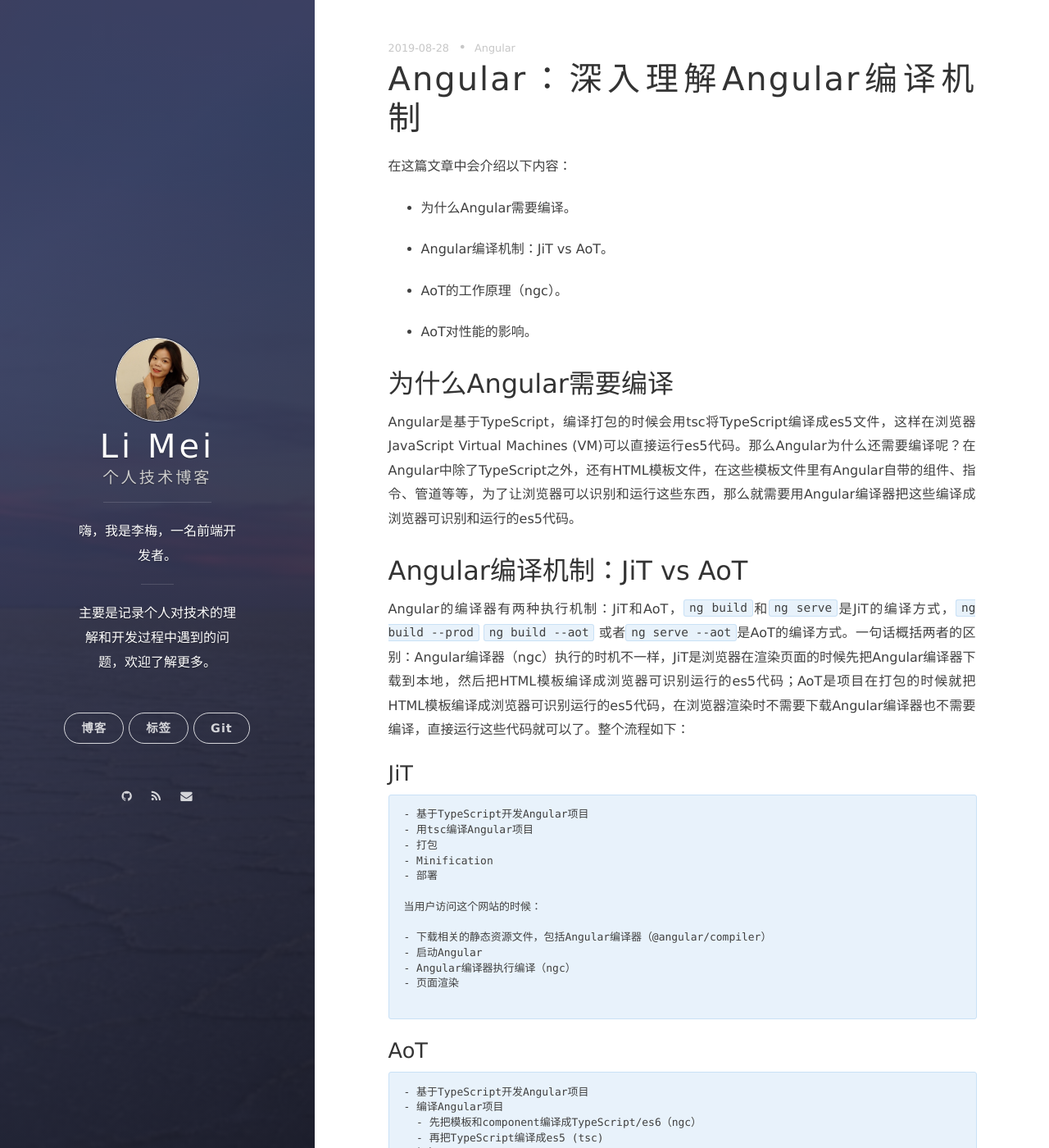
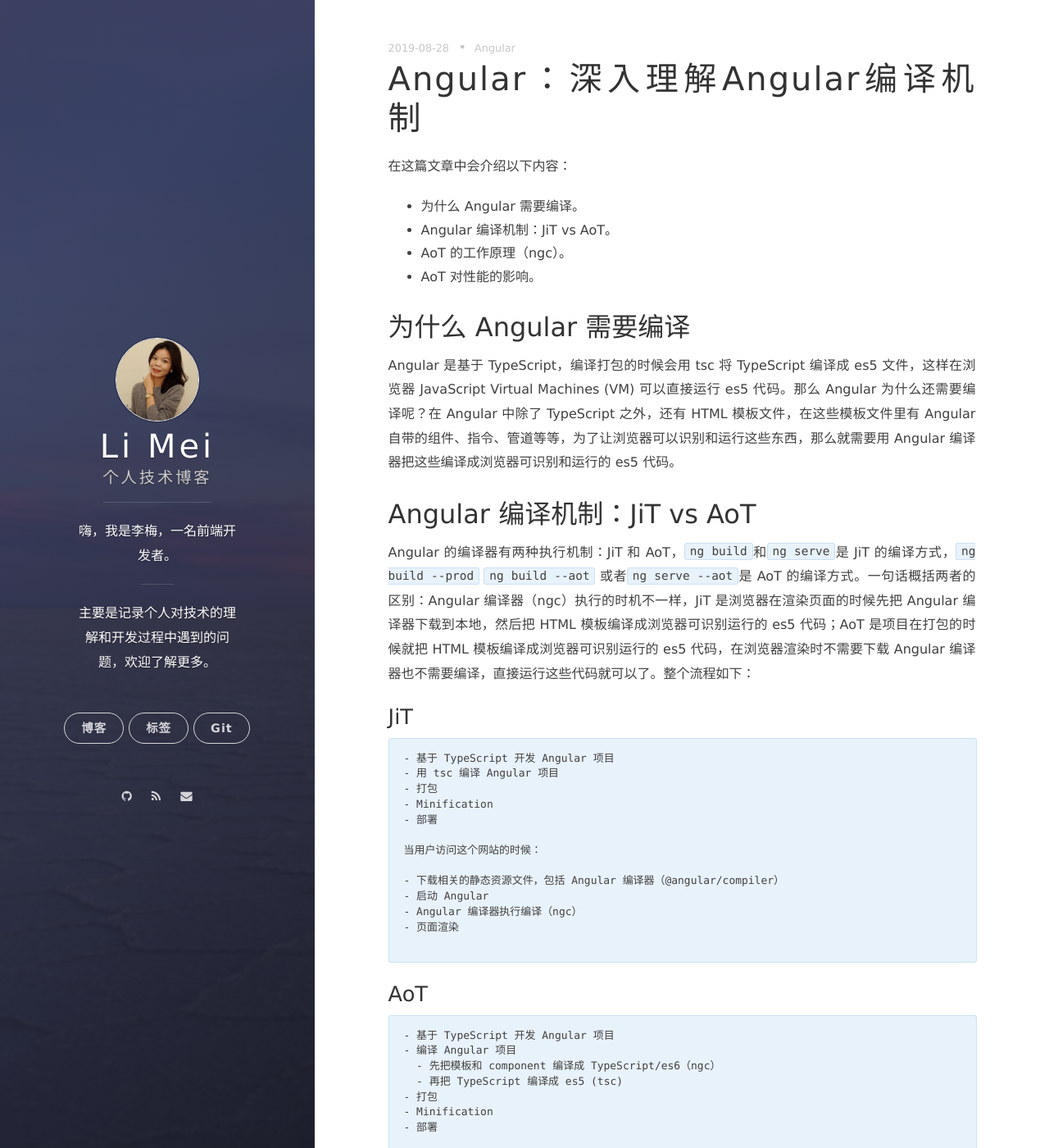
Before and after one commit to LiMeii/LiMeii.github.io, a Jekyll site: the page built from _posts/2019-08-28-angular-compiler.md, in a window 1280 px wide and 1400 px high. Shown: the whole window at 82% size. Built offline with Jekyll 4.4.1, drawn with Linux system fonts in a browser that asks for light colours; nearby versions of some CDN libraries; some of the changed text lies outside the part shown.

Commit message:
add whitespace for english words

````diff
--- a/_posts/2019-08-28-angular-compiler.md
+++ b/_posts/2019-08-28-angular-compiler.md
@@ -5,59 +5,55 @@ layout: post
 ---
 
 在这篇文章中会介绍以下内容：
-
-- 为什么Angular需要编译。
-
-- Angular编译机制：JiT vs AoT。
-
-- AoT的工作原理（ngc）。
-
-- AoT对性能的影响。
+- 为什么 Angular 需要编译。
+- Angular 编译机制：JiT vs AoT。
+- AoT 的工作原理（ngc）。
+- AoT 对性能的影响。
 
 
-## 为什么Angular需要编译
+## 为什么 Angular 需要编译
 
-Angular是基于TypeScript，编译打包的时候会用tsc将TypeScript编译成es5文件，这样在浏览器JavaScript Virtual Machines (VM)可以直接运行es5代码。那么Angular为什么还需要编译呢？在Angular中除了TypeScript之外，还有HTML模板文件，在这些模板文件里有Angular自带的组件、指令、管道等等，为了让浏览器可以识别和运行这些东西，那么就需要用Angular编译器把这些编译成浏览器可识别和运行的es5代码。
+Angular 是基于 TypeScript，编译打包的时候会用 tsc 将 TypeScript 编译成 es5 文件，这样在浏览器 JavaScript Virtual Machines (VM) 可以直接运行 es5 代码。那么 Angular 为什么还需要编译呢？在 Angular 中除了 TypeScript 之外，还有 HTML 模板文件，在这些模板文件里有 Angular 自带的组件、指令、管道等等，为了让浏览器可以识别和运行这些东西，那么就需要用 Angular 编译器把这些编译成浏览器可识别和运行的 es5 代码。
 
-## Angular编译机制：JiT vs AoT
+## Angular 编译机制：JiT vs AoT
 
-Angular的编译器有两种执行机制：JiT和AoT，```ng build```和```ng serve```是JiT的编译方式，```ng build --prod``` ```ng build --aot``` 或者```ng serve --aot```是AoT的编译方式。一句话概括两者的区别：Angular编译器（ngc）执行的时机不一样，JiT是浏览器在渲染页面的时候先把Angular编译器下载到本地，然后把HTML模板编译成浏览器可识别运行的es5代码；AoT是项目在打包的时候就把HTML模板编译成浏览器可识别运行的es5代码，在浏览器渲染时不需要下载Angular编译器也不需要编译，直接运行这些代码就可以了。整个流程如下：
+Angular 的编译器有两种执行机制：JiT 和 AoT，```ng build```和```ng serve```是 JiT 的编译方式，```ng build --prod``` ```ng build --aot``` 或者```ng serve --aot```是 AoT 的编译方式。一句话概括两者的区别：Angular 编译器（ngc）执行的时机不一样，JiT 是浏览器在渲染页面的时候先把 Angular 编译器下载到本地，然后把 HTML 模板编译成浏览器可识别运行的 es5 代码；AoT 是项目在打包的时候就把 HTML 模板编译成浏览器可识别运行的 es5 代码，在浏览器渲染时不需要下载 Angular 编译器也不需要编译，直接运行这些代码就可以了。整个流程如下：
 
 ### JiT
 ```
-- 基于TypeScript开发Angular项目
-- 用tsc编译Angular项目
+- 基于 TypeScript 开发 Angular 项目
+- 用 tsc 编译 Angular 项目
 - 打包
 - Minification
 - 部署
 
 当用户访问这个网站的时候：
 
-- 下载相关的静态资源文件，包括Angular编译器（@angular/compiler）
-- 启动Angular
-- Angular编译器执行编译（ngc）
+- 下载相关的静态资源文件，包括 Angular 编译器（@angular/compiler）
+- 启动 Angular
+- Angular 编译器执行编译（ngc）
 - 页面渲染
 
 ```
 
 ### AoT
 ```
-- 基于TypeScript开发Angular项目
-- 编译Angular项目
-  - 先把模板和component编译成TypeScript/es6（ngc）
-  - 再把TypeScript编译成es5 (tsc)
+- 基于 TypeScript 开发 Angular 项目
+- 编译 Angular 项目
+  - 先把模板和 component 编译成 TypeScript/es6（ngc）
+  - 再把 TypeScript 编译成 es5 (tsc)
 - 打包
 - Minification
 - 部署
 
 当用户访问网站的时候：
 
-- 下载相关的静态资源文件，不需要下载Angular编译器（@angular/compiler）
-- 启动Angular
+- 下载相关的静态资源文件，不需要下载 Angular 编译器（@angular/compiler）
+- 启动 Angular
 - 页面渲染
 ```
 
-从上面的流程可以看出，用AoT编译方式打包，在页面渲染的时候不需要下载Angular编译器代码，也不需要执行编译，而是直接渲染页面。从性能上来说，AoT要胜过JiT。除了编译时机不同，我们还可以通过代码来看看两种编译方式的bundle文件有什么区别。创建一个Angular项目，然后运行```ng build``` ```ng build --prod```来看看最后编译文件有什么不同。
+从上面的流程可以看出，用 AoT 编译方式打包，在页面渲染的时候不需要下载 Angular 编译器代码，也不需要执行编译，而是直接渲染页面。从性能上来说，AoT 要胜过 JiT。除了编译时机不同，我们还可以通过代码来看看两种编译方式的 bundle 文件有什么区别。创建一个 Angular 项目，然后运行```ng build``` ```ng build --prod```来看看最后编译文件有什么不同。
 
 
 示例源码在这里：【[angular-performance](https://github.com/LiMeii/angular-performance)】
@@ -81,7 +77,7 @@
  - styles.css
 ```
 
-其中deep-understanding-aot组件，用来显示当前时间，代码如下：
+其中 deep-understanding-aot 组件，用来显示当前时间，代码如下：
 
 ```ts
 // deep-understanding-aot.component.ts
@@ -112,34 +108,34 @@ export class DeepUnderstandingComponent implements OnInit {
 ```
 
 
-**运行ng build（JiT）**
+**运行 ng build（JiT）**
 
 
 编译之后的文件如下：
 ![angular-compiler](/assets/images/posts/angular/angular-compiler01.png){:height="100%" width="100%"}
 
-我们可以看到vendor文件最大，vendor-es5.js有3882KB，vendor-es2015.js有3856KB。我们可以通过工具【[source-map-explorer](https://github.com/danvk/source-map-explorer)】来看看vendor文件里到底有什么。
+我们可以看到 vendor 文件最大，vendor-es5.js 有3882KB，vendor-es2015.js 有3856KB。我们可以通过工具【[source-map-explorer](https://github.com/danvk/source-map-explorer)】来看看 vendor 文件里到底有什么。
 
 ```
-//先安装source-map-explorer
+//先安装 source-map-explorer
 npm install -g source-map-explorer
 
-// 运行如下命令，查看vendor-es5.js
+// 运行如下命令，查看 vendor-es5.js
 npx source-map-explorer dist/angular-performance/vendor-es5.js
 ```
-vendor-es5.js文件结构如下;
+vendor-es5.js 文件结构如下;
 ![angular-compiler](/assets/images/posts/angular/angular-compiler02.png){:height="100%" width="100%"}
 
-我们可以看到因为JiT是在页面渲染的时候编译模板文件，所以需要打包compiler源码，compiler源码就有1.32M！DeepUnderstandingComponent对应的bundle文件(JiT)是：modules-deep-understanding-aot-deep-understanding-aot-module-es5.js，我们来看看文件内容：
+我们可以看到因为 JiT 是在页面渲染的时候编译模板文件，所以需要打包 compiler 源码，compiler 源码就有 1.32M！ DeepUnderstandingComponent 对应的 bundle 文件(JiT)是：modules-deep-understanding-aot-deep-understanding-aot-module-es5.js，我们来看看文件内容：
 
 ![angular-compiler](/assets/images/posts/angular/angular-compiler05.png){:height="100%" width="100%"}
 
-从上面的图片我们可以看到，JiT编译在打包过程中不会编译模板文件，HTML直接以内联的方式放在bundle文件里，保留了Angular的 { { } } 和 date pipe；component只是把TypeScript语法编译成了es5的语法。
+从上面的图片我们可以看到，JiT 编译在打包过程中不会编译模板文件，HTML 直接以内联的方式放在 bundle 文件里，保留了 Angular 的 { { } } 和 date pipe；component 只是把 TypeScript 语法编译成了 es5 的语法。
 
-**运行ng build:prod（AoT）**
+**运行 ng build:prod（AoT）**
 
 
-默认```ng build:prod```不会产生source map文件，由于我们需要用source-map-explorer工具分析bundle文件结构，所以需要在运行```ng build:prod```也产生source map文件。需要改动angular.json文件配置，改动如下：
+默认```ng build:prod```不会产生 source map 文件，由于我们需要用 source-map-explorer 工具分析 bundle 文件结构，所以需要在运行```ng build:prod```也产生 source map 文件。需要改动 angular.json 文件配置，改动如下：
 
 ```
 //angular.json
@@ -164,36 +160,36 @@ vendor-es5.js文件结构如下;
 编译之后的文件如下：
 ![angular-compiler](/assets/images/posts/angular/angular-compiler03.png){:height="100%" width="100%"}
 
-我们看到main文件最大，其中main-es5.241e3ea4617330a70446.js有275KB。
+我们看到 main 文件最大，其中 main-es5.241e3ea4617330a70446.js 有275KB。
 
 ```
 // 运行如下命令，查看main-es5.241e3ea4617330a70446.js
 npx source-map-explorer dist/angular-performance/main-es5.241e3ea4617330a70446.js
 ```
-main的文件结构如下：
+main 的文件结构如下：
 ![angular-compiler](/assets/images/posts/angular/angular-compiler04.png){:height="100%" width="100%"}
 
-我们可以看到由于AoT在打包的时候编译模板文件，所以不需要把打包compiler源码，bundle文件明显减小了很多！DeepUnderstandingComponent对应的bundle文件(AoT)是4-es5.4c969b6ad4c13630ad20.js，我们来看看里面的内容：
+我们可以看到由于 AoT 在打包的时候编译模板文件，所以不需要把打包 compiler 源码，bundle 文件明显减小了很多！DeepUnderstandingComponent 对应的 bundle 文件(AoT)是4-es5.4c969b6ad4c13630ad20.js，我们来看看里面的内容：
 
 ![angular-compiler](/assets/images/posts/angular/angular-compiler06.png){:height="100%" width="100%"}
 
-整个文件都被minify和uglify，通过关键字```here is current time```搜索，可以看到Angular的 { { } } 和 date pipe这些都被编译es5代码。
+整个文件都被 minify 和 uglify，通过关键字```here is current time```搜索，可以看到 Angular 的 { { } } 和 date pipe这些都被编译 es5 代码。
 
 
-来总结一下JiT和AoT的主要区别：
-- 打包之后的文件大小不一样，最大的区别是JiT需要把compiler源码打包进bundle文件，而AoT不需要。
-- bundle文件的内容也有很大区别：JiT把HTML模板直接内联进bundle文件不做任何处理，AoT会把HTML模板文件编译es5文件。
-- 编译执行的时机不一样，JiT是在浏览器里执行，需要内联的HTML文件编译成es5代码；AoT是在编译打包的时候就把HTML文件编译成es5代码。
+来总结一下 JiT 和 AoT 的主要区别：
+- 打包之后的文件大小不一样，最大的区别是 JiT 需要把 compiler 源码打包进 bundle 文件，而 AoT 不需要。
+- bundle 文件的内容也有很大区别：JiT 把 HTML 模板直接内联进 bundle 文件不做任何处理，AoT 会把 HTML 模板文件编译 es5 文件。
+- 编译执行的时机不一样，JiT 是在浏览器里执行，需要内联的 HTML 文件编译成 es5 代码；AoT 是在编译打包的时候就把 HTML 文件编译成 es5 代码。
 
-接下来看看，AoT是如何把模板文件编译成es5文件的。
+接下来看看，AoT 是如何把模板文件编译成 es5 文件的。
 
 ## AoT的工作原理（ngc）
 
-AoT编译实际分了两个步骤：
-- 第一步：用ngc把模板和component编译成es6（或者是TypeScript代码，可以在tsconfig.json里配置）。
-- 第二步：用tsc把这些TypeScript编译成es5。
+AoT 编译实际分了两个步骤：
+- 第一步：用 ngc 把模板和 component 编译成 es6（或者是 TypeScript 代码，可以在 tsconfig.json 里配置）。
+- 第二步：用 tsc 把这些 TypeScript 编译成 es5。
 
-```ng build --prod```只能看到第二步的es5文件，那么有没有办法看到第一步的es6文件呢？当然有的，可以运行ngc命令，我们在```package.json```的scripts节点里加上如下命令：
+```ng build --prod```只能看到第二步的 es5 文件，那么有没有办法看到第一步的 es6 文件呢？当然有的，可以运行 ngc 命令，我们在```package.json```的 scripts 节点里加上如下命令：
 
 ```
   "scripts": {
@@ -206,11 +202,11 @@ AoT编译实际分了两个步骤：
 
 ```
 
-运行```npm run compile```，我们来看看deep-understanding-aot组件在ngc编译完以后是什么样的：
+运行```npm run compile```，我们来看看 deep-understanding-aot 组件在 ngc 编译完以后是什么样的：
 
 ![angular-compiler](/assets/images/posts/angular/angular-compiler07.png){:height="100%" width="100%"}
 
-编译之后的目录是在```tsconfig.json```文件的outDir定义的，配置如下：
+编译之后的目录是在```tsconfig.json```文件的 outDir 定义的，配置如下：
 
 ```
   "compilerOptions": {
````
Also changed, not shown: other parts of _posts/2019-08-28-angular-compiler.md (+14 -14 lines).
